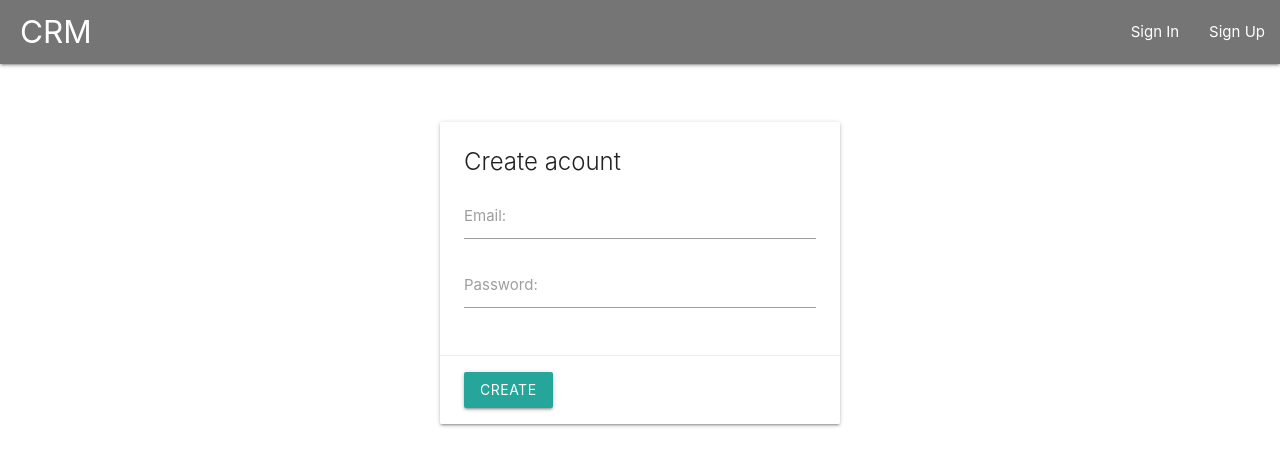
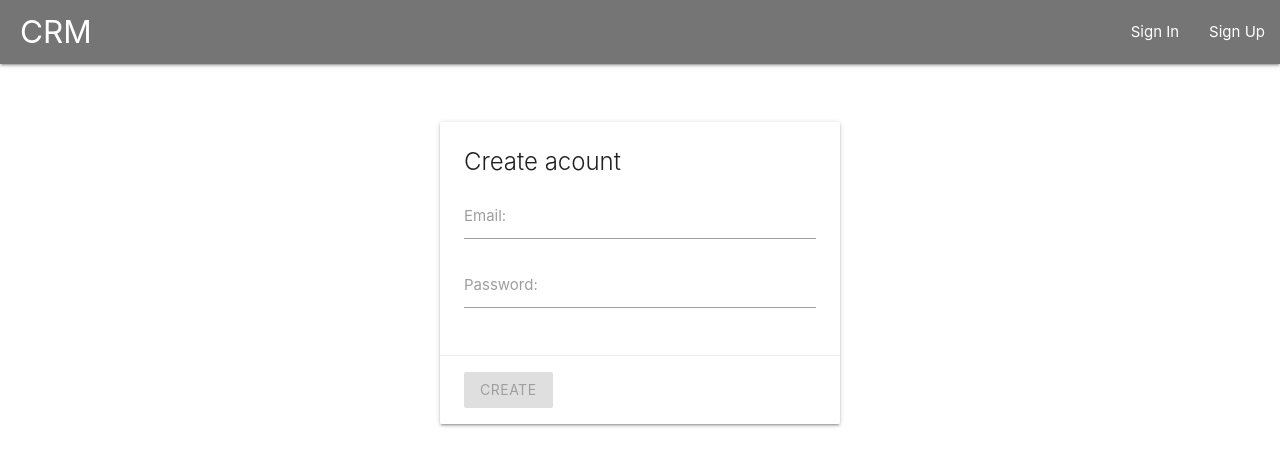
Before and after one commit to InnaFeldman/angular-crm, an Angular app in the folder client/: page /sign-up in a window 1280 px wide. Shown: the top 466 px of the page. Built offline with nearby package versions, Linux system fonts and the light colour scheme.

Commit message:
log Up logic

```diff
--- a/client/src/app/components/login-page/login-page.component.ts
+++ b/client/src/app/components/login-page/login-page.component.ts
@@ -12,7 +12,7 @@ import {AuthService} from '../../services/auth.service';
 export class LoginPageComponent implements OnInit, OnDestroy {
 
   form!: FormGroup;
-  aSub!: Subscription
+  aSub!: Subscription //to prevent memory leak
 
   constructor(private auth: AuthService, private router: Router, private route: ActivatedRoute) { }
 
@@ -51,7 +51,7 @@ export class LoginPageComponent implements OnInit, OnDestroy {
 
     this.aSub = this.auth.signIn(user).subscribe(
       //If user loged in this.router.navigate('[/overview]')
-      () => console.log('dfsg'),
+      () => {},
       (error) => {
         console.warn(error);
         this.form.enable();
--- a/client/src/app/components/sign-up-page/sign-up-page.component.html
+++ b/client/src/app/components/sign-up-page/sign-up-page.component.html
@@ -1,16 +1,29 @@
-<div class="card">
+<form [formGroup]="form" (ngSubmit)="onSubmit()" class="card">
   <div class="card-content">
       <span class="card-title">Create acount</span>
       <div class="input-field">
-          <input id="email" type="email" required>
+          <input formControlName="email" id="email" type="email" [ngClass]="{'invalid': getControl.email.touched && getControl.email.invalid}">
           <label for="email">Email:</label>
+          <div *ngIf = "getControl.email.touched && getControl.email.invalid">
+              <span *ngIf="getControl.email.errors?.required" class="helper-text red-text">Email is required</span>
+              <span *ngIf="getControl.email.errors?.email" class="helper-text red-text">Email is not valid</span>
+          </div>
       </div>
       <div class="input-field">
-          <input id="password" type="password" required>
+          <input formControlName="password" id="password" type="password" required>
           <label for="password">Password:</label>
+          <div *ngIf = "getControl.password.touched && getControl.password.invalid">
+            <span *ngIf="getControl.password.errors?.required" class="helper-text red-text">Password is required</span>
+            <span *ngIf="getControl.password.errors?.minlength" class="helper-text red-text">
+              Password shoud be more than {{getControl.password.errors?.minlength.requiredLength}} symbols</span>
+        </div>
       </div>
   </div>
   <div class="card-action">
-      <button class="modal-action btn waves-effect">Create</button>
+      <button
+      [disabled]="form.invalid || form.disabled"
+      type="submit"
+      class="modal-action btn waves-effect">
+      Create</button>
   </div>
-</div>
+</form>
--- a/client/src/app/components/sign-up-page/sign-up-page.component.ts
+++ b/client/src/app/components/sign-up-page/sign-up-page.component.ts
@@ -1,15 +1,58 @@
-import { Component, OnInit } from '@angular/core';
+import { Component, OnDestroy, OnInit } from '@angular/core';
+import { FormGroup, FormControl,Validators } from '@angular/forms';
+import { ActivatedRoute, Router } from '@angular/router';
+import { Subscription } from 'rxjs';
+import { AuthService } from 'src/app/services/auth.service';
 
 @Component({
   selector: 'app-sign-up-page',
   templateUrl: './sign-up-page.component.html',
   styleUrls: ['./sign-up-page.component.scss']
 })
-export class SignUpPageComponent implements OnInit {
+export class SignUpPageComponent implements OnInit, OnDestroy {
+ form!: FormGroup;
+ aSub!: Subscription; //to prevent memory leak
 
-  constructor() { }
+  constructor(private auth: AuthService,
+    private router: Router,
+    private route: ActivatedRoute)
+    { }
 
   ngOnInit(): void {
+    this.form = new FormGroup({
+      email: new FormControl(null, [Validators.email, Validators.required]),
+      password: new FormControl(null, [Validators.required, Validators.minLength(6)])
+    })
+  }
+
+  get getControl(){
+    return this.form.controls;
+  }
+
+  ngOnDestroy(){
+    if(this.aSub){
+      this.aSub.unsubscribe();
+    }
+  }
+
+  onSubmit(){
+    this.form.disable();
+
+    const user = {
+      email: this.form.value.email,
+      password: this.form.value.password
+    }
+
+    this.aSub = this.auth.signUp(user).subscribe(
+      () => {
+        //If signed up successfully, redirect to Login page
+        this.router.navigate(['/login'], {queryParams: {registered: true}})
+      },
+      error => {
+        console.warn(error);
+        this.form.enable();
+      }
+    )
   }
 
 }
--- a/client/src/app/services/auth.service.ts
+++ b/client/src/app/services/auth.service.ts
@@ -9,11 +9,13 @@ import {tap} from 'rxjs/operators';
 })
 export class AuthService {
 
-  private token = null;
+  private token: any = null;
 
   constructor(private http: HttpClient) { }
 
-  signUp(){}
+  signUp(user: User):Observable<User>{
+    return this.http.post<User>('/api/auth/register', user)
+  }
 
   signIn(user: User): Observable<{token: string}>{
          //from backend
@@ -27,20 +29,21 @@ export class AuthService {
       )
     )
   }
-  // setToken(token: string){
-  //   this.token = token;
-  // }
+  setToken(token: string){
+    this.token = token;
+  }
 
-  // getToken():string {
-  //   return this.token
-  // }
+  getToken():string {
+    return this.token
+  }
 
-  // isAuthenticated(): boolean{
-  //   return !!this.token
-  // }
+  isAuthenticated(): boolean{
+    return !!this.token
+  }
 
-  // logout(){
-  //   this,this.setToken(null)
-  //   localStorage.clear()
-  // }
+  logout(){
+    //this.setToken(null)
+    this.setToken('')
+    localStorage.clear()
+  }
 }
```
